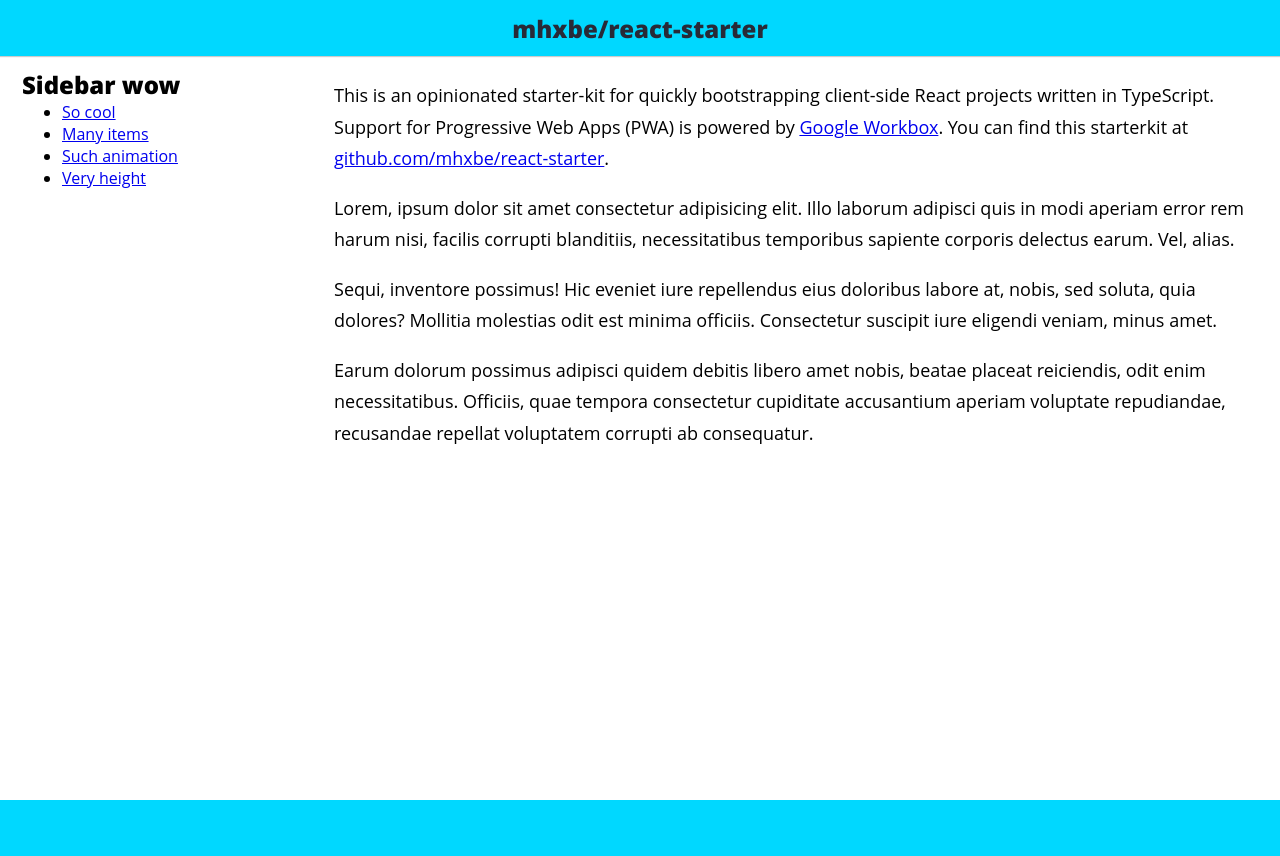
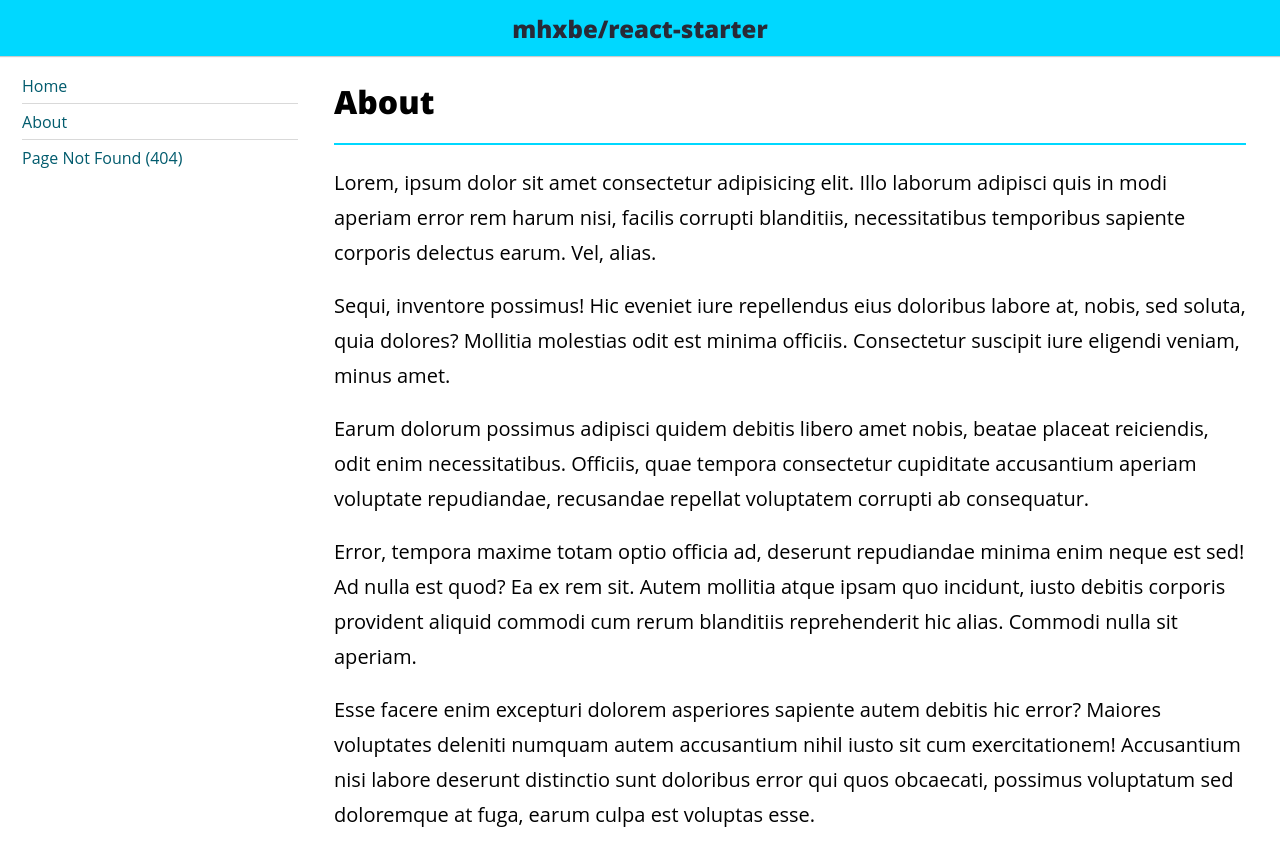
Before and after one commit to mhxbe/react-starter, a React app: page /about in a window 1280 px wide. Before the commit the page ends 800 px from the top, so only its background shows below. Built offline with nearby package versions, Linux system fonts and the light colour scheme; a web font is replaced by a local one.

Commit message:
Implement Routing with react-router-dom + some minor style tweaks

```diff
--- a/src/App.styles.tsx
+++ b/src/App.styles.tsx
@@ -1,6 +1,7 @@
 import * as React from 'react';
 import styled from '@emotion/styled';
 import { css, Global } from '@emotion/core';
+import { Link as ReactRouterLink } from 'react-router-dom';
 import { BREAKPOINT_DESKTOP, HEADER_HEIGHT } from './constants';
 
 export const Main = styled.main`
@@ -16,9 +17,30 @@ export const Main = styled.main`
   }
 `;
 
+export const Title = styled.h1`
+  font-size: 1.25rem;
+  font-weight: bold;
+  border-bottom: 2px solid #00d8ff;
+  padding-bottom: 1rem;
+  margin-bottom: 1rem;
+
+  @media (min-width: 440px) {
+    font-size: 2rem;
+    padding-bottom: 1.25rem;
+    margin-bottom: 1.25rem;
+  }
+`;
+
+export const SubTitle = styled.h2`
+  font-size: 1.5rem;
+  font-weight: bold;
+`;
+
 export const Content = styled.section`
   margin: 0 auto;
-  padding: 12px;
+  padding: 1rem;
+  z-index: 1;
+  width: 100%;
 
   @media (min-width: 440px) {
     padding: 24px;
@@ -31,17 +53,57 @@ export const Content = styled.section`
 
 export const Paragraph = styled.p`
   color: black;
-  font-size: 16px;
   line-height: 1.5;
   margin: 0 0 18px 0;
 
   @media (min-width: 440px) {
-    font-size: 18px;
+    font-size: 1.25rem;
     line-height: 1.75;
   }
 
   &:last-child {
     margin-bottom: 0;
+  }
+`;
+
+const linkStyle = `
+  &:link,
+  &:visited {
+    color: #015b6d;
+  }
+  &:hover {
+    color: #060060;
+  }
+`;
+export const Anchor = styled.a`
+  ${linkStyle}
+`;
+
+export const Link = styled(ReactRouterLink)`
+  ${linkStyle}
+`;
+
+export const List = styled.ul`
+  padding: 0;
+  padding-left: 18px;
+
+  li {
+    line-height: 2.5rem;
+  }
+`;
+
+export const ButtonLink = styled.button`
+  background: transparent;
+  border: 0;
+  color: #015b6d;
+  cursor: pointer;
+  font-size: inherit;
+  margin: 0;
+  padding: 0;
+  text-decoration: underline;
+
+  &:hover {
+    color: #060060;
   }
 `;
 
@@ -68,6 +130,7 @@ const reset = css`
     background-color: #00d8ff; /* iOS topbar background color when black-translucent */
     height: 100%;
     font-family: 'Open Sans', Arial, Helvetica, sans-serif;
+    font-size: 16px;
     -ms-text-size-adjust: 100%;
     -webkit-text-size-adjust: 100%;
   }
--- a/src/App.tsx
+++ b/src/App.tsx
@@ -1,8 +1,12 @@
 import * as React from 'react';
-import { ResetCss, Main, Content, Paragraph } from './App.styles';
+import { Switch, Route, Redirect, RouteComponentProps } from 'react-router-dom';
+import { ResetCss, Main, Content } from './App.styles';
 import Header from './common/Header';
 import Sidebar from './common/Sidebar';
 import useShowSidebar from './hooks/show-sidebar';
+import Home from './pages/Home';
+import About from './pages/About';
+import PageNotFound from './pages/404';
 
 const App: React.FC = () => {
   const {
@@ -27,43 +31,17 @@ const App: React.FC = () => {
           toggleSidebarRef={toggleSidebarRef}
         />
         <Content aria-hidden={!showContent}>
-          <Paragraph>
-            This is an opinionated starter-kit for quickly bootstrapping
-            client-side React projects written in TypeScript. Support for
-            Progressive Web Apps (PWA) is powered by{' '}
-            <a
-              href="https://developers.google.com/web/tools/workbox"
-              title="This is a link to Google's Workbox project.s"
-            >
-              Google Workbox
-            </a>
-            . You can find this starterkit at{' '}
-            <a
-              href="https://github.com/mhxbe/react-starter"
-              title="This is a link to Mike's react starterkit Github page."
-            >
-              github.com/mhxbe/react-starter
-            </a>
-            .
-          </Paragraph>
-          <Paragraph>
-            Lorem, ipsum dolor sit amet consectetur adipisicing elit. Illo
-            laborum adipisci quis in modi aperiam error rem harum nisi, facilis
-            corrupti blanditiis, necessitatibus temporibus sapiente corporis
-            delectus earum. Vel, alias.
-          </Paragraph>
-          <Paragraph>
-            Sequi, inventore possimus! Hic eveniet iure repellendus eius
-            doloribus labore at, nobis, sed soluta, quia dolores? Mollitia
-            molestias odit est minima officiis. Consectetur suscipit iure
-            eligendi veniam, minus amet.
-          </Paragraph>
-          <Paragraph>
-            Earum dolorum possimus adipisci quidem debitis libero amet nobis,
-            beatae placeat reiciendis, odit enim necessitatibus. Officiis, quae
-            tempora consectetur cupiditate accusantium aperiam voluptate
-            repudiandae, recusandae repellat voluptatem corrupti ab consequatur.
-          </Paragraph>
+          <Switch>
+            <Route exact path="/" component={Home} />
+            <Route path="/about" component={About} />
+            <Route
+              path="/404"
+              component={(props: RouteComponentProps) => (
+                <PageNotFound {...props} />
+              )}
+            />
+            <Redirect to="/404" />
+          </Switch>
         </Content>
       </Main>
     </>
--- a/src/common/Header.tsx
+++ b/src/common/Header.tsx
@@ -1,5 +1,9 @@
 import * as React from 'react';
-import { ButtonToggleSidebar, StyledHeader, Title } from './Header.styles';
+import {
+  ButtonToggleSidebar,
+  StyledHeader,
+  HeaderTitle,
+} from './Header.styles';
 
 interface HeaderProps {
   onToggleSidebar: () => void;
@@ -22,7 +26,7 @@ const Header: React.FC<HeaderProps> = ({
       >
         &#9776;
       </ButtonToggleSidebar>
-      <Title>mhxbe/react-starter</Title>
+      <HeaderTitle>mhxbe/react-starter</HeaderTitle>
     </StyledHeader>
   );
 };
--- a/src/common/Sidebar.styles.tsx
+++ b/src/common/Sidebar.styles.tsx
@@ -10,6 +10,7 @@ export const SidebarWrapper = styled.div<SidebarProps>`
   position: fixed;
   visibility: ${({ showSidebar }) => (showSidebar ? 'visible' : 'hidden')};
   width: 100%;
+  z-index: 2;
 
   @media (min-width: ${BREAKPOINT_DESKTOP}px) {
     height: auto;
@@ -54,11 +55,51 @@ export const Overlay = styled.div<SidebarProps>`
   }
 `;
 
+export const SidebarNavigation = styled.ul`
+  list-style-type: none;
+  padding: 0;
+`;
+
+export const SidebarMenuItem = styled.li`
+  align-items: center;
+  border-bottom: 1px solid #d9d9d9;
+  display: flex;
+  height: 48px;
+
+  &:last-child {
+    border-bottom: 0;
+  }
+
+  @media (min-width: ${BREAKPOINT_DESKTOP}px) {
+    height: 36px;
+  }
+
+  a {
+    display: block;
+    line-height: 48px;
+    height: 100%;
+    width: 100%;
+    text-decoration: none;
+
+    &:link,
+    &:visited {
+      color: #015b6d;
+    }
+    &:hover {
+      color: #060060;
+    }
+
+    @media (min-width: ${BREAKPOINT_DESKTOP}px) {
+      line-height: 36px;
+    }
+  }
+`;
+
 export const ButtonClose = styled.button`
   background-color: transparent;
   border: 0;
   cursor: pointer;
-  font-size: 36px;
+  font-size: 2rem;
   height: 48px;
   line-height: 0;
   margin: 0;
--- a/src/common/Sidebar.tsx
+++ b/src/common/Sidebar.tsx
@@ -1,5 +1,14 @@
 import * as React from 'react';
-import { Aside, ButtonClose, Overlay, SidebarWrapper } from './Sidebar.styles';
+import { Link } from 'react-router-dom';
+import { BREAKPOINT_DESKTOP } from '../constants';
+import {
+  Aside,
+  ButtonClose,
+  Overlay,
+  SidebarWrapper,
+  SidebarMenuItem,
+  SidebarNavigation,
+} from './Sidebar.styles';
 
 interface SidebarProps {
   onToggleSidebar: (isOpen: boolean) => void;
@@ -13,8 +22,11 @@ const Sidebar: React.FC<SidebarProps> = ({
   toggleSidebarRef,
 }) => {
   function hideSidebar(): void {
-    toggleSidebarRef.current?.focus();
-    return onToggleSidebar(false);
+    // Only hide sidebar when its toggleable (on desktop, sidebar is always shown)
+    if (document.body.clientWidth < BREAKPOINT_DESKTOP) {
+      toggleSidebarRef.current?.focus();
+      return onToggleSidebar(false);
+    }
   }
 
   return (
@@ -25,21 +37,23 @@ const Sidebar: React.FC<SidebarProps> = ({
       showSidebar={showSidebar}
     >
       <Aside role="navigation" showSidebar={showSidebar}>
-        <h2>Sidebar wow</h2>
-        <ul role="menubar">
-          <li>
-            <a href="#">So cool</a>
-          </li>
-          <li>
-            <a href="#">Many items</a>
-          </li>
-          <li>
-            <a href="#">Such animation</a>
-          </li>
-          <li>
-            <a href="#">Very height</a>
-          </li>
-        </ul>
+        <SidebarNavigation role="menubar">
+          <SidebarMenuItem>
+            <Link to="/" onClick={hideSidebar}>
+              Home
+            </Link>
+          </SidebarMenuItem>
+          <SidebarMenuItem>
+            <Link to="/about" onClick={hideSidebar}>
+              About
+            </Link>
+          </SidebarMenuItem>
+          <SidebarMenuItem>
+            <Link to="/foo" onClick={hideSidebar}>
+              Page Not Found (404)
+            </Link>
+          </SidebarMenuItem>
+        </SidebarNavigation>
         <ButtonClose aria-label="Close" onClick={hideSidebar}>
           &times;
         </ButtonClose>
--- a/src/index.tsx
+++ b/src/index.tsx
@@ -1,9 +1,15 @@
 import * as React from 'react';
 import * as ReactDOM from 'react-dom';
 import { Workbox } from 'workbox-window';
+import { BrowserRouter } from 'react-router-dom';
 import App from './App';
 
-ReactDOM.render(<App />, document.querySelector('#root'));
+ReactDOM.render(
+  <BrowserRouter basename="/">
+    <App />
+  </BrowserRouter>,
+  document.querySelector('#root')
+);
 
 if (module.hot) {
   module.hot.accept();
--- /dev/null
+++ b/src/pages/404/index.tsx
@@ -0,0 +1,26 @@
+import * as React from 'react';
+import { RouteComponentProps } from 'react-router-dom';
+import { Paragraph, Title, ButtonLink, Link, List } from '../../App.styles';
+
+const PageNotFound: React.FC<RouteComponentProps> = (props) => {
+  const { history } = props;
+  return (
+    <>
+      <Title>Page Not Found</Title>
+      <Paragraph>{`We couldn't find what you were looking for.`}</Paragraph>
+      <List>
+        <li>
+          navigate to <Link to="/">homepage</Link>
+        </li>
+        <li>
+          go back to{' '}
+          <ButtonLink type="button" onClick={history.goBack}>
+            previous page
+          </ButtonLink>
+        </li>
+      </List>
+    </>
+  );
+};
+
+export default PageNotFound;
--- /dev/null
+++ b/src/pages/About/index.tsx
@@ -0,0 +1,43 @@
+import * as React from 'react';
+import { Paragraph, Title } from '../../App.styles';
+
+const Home: React.FC = () => {
+  return (
+    <>
+      <Title>About</Title>
+      <Paragraph>
+        Lorem, ipsum dolor sit amet consectetur adipisicing elit. Illo laborum
+        adipisci quis in modi aperiam error rem harum nisi, facilis corrupti
+        blanditiis, necessitatibus temporibus sapiente corporis delectus earum.
+        Vel, alias.
+      </Paragraph>
+      <Paragraph>
+        Sequi, inventore possimus! Hic eveniet iure repellendus eius doloribus
+        labore at, nobis, sed soluta, quia dolores? Mollitia molestias odit est
+        minima officiis. Consectetur suscipit iure eligendi veniam, minus amet.
+      </Paragraph>
+      <Paragraph>
+        Earum dolorum possimus adipisci quidem debitis libero amet nobis, beatae
+        placeat reiciendis, odit enim necessitatibus. Officiis, quae tempora
+        consectetur cupiditate accusantium aperiam voluptate repudiandae,
+        recusandae repellat voluptatem corrupti ab consequatur.
+      </Paragraph>
+      <Paragraph>
+        Error, tempora maxime totam optio officia ad, deserunt repudiandae
+        minima enim neque est sed! Ad nulla est quod? Ea ex rem sit. Autem
+        mollitia atque ipsam quo incidunt, iusto debitis corporis provident
+        aliquid commodi cum rerum blanditiis reprehenderit hic alias. Commodi
+        nulla sit aperiam.
+      </Paragraph>
+      <Paragraph>
+        Esse facere enim excepturi dolorem asperiores sapiente autem debitis hic
+        error? Maiores voluptates deleniti numquam autem accusantium nihil iusto
+        sit cum exercitationem! Accusantium nisi labore deserunt distinctio sunt
+        doloribus error qui quos obcaecati, possimus voluptatum sed doloremque
+        at fuga, earum culpa est voluptas esse.
+      </Paragraph>
+    </>
+  );
+};
+
+export default Home;
--- /dev/null
+++ b/src/pages/Home/index.tsx
@@ -0,0 +1,31 @@
+import * as React from 'react';
+import { Paragraph, Title, Anchor } from '../../App.styles';
+
+const Home: React.FC = () => {
+  return (
+    <>
+      <Title>React Starterkit Template</Title>
+      <Paragraph>
+        This is an opinionated starter-kit for quickly bootstrapping client-side
+        React projects written in TypeScript. Support for Progressive Web Apps
+        (PWA) is powered by{' '}
+        <Anchor
+          href="https://developers.google.com/web/tools/workbox"
+          title="This is a link to Google's Workbox project.s"
+        >
+          Google Workbox
+        </Anchor>
+        . You can find this starterkit at{' '}
+        <Anchor
+          href="https://github.com/mhxbe/react-starter"
+          title="This is a link to Mike's react starterkit Github page."
+        >
+          github.com/mhxbe/react-starter
+        </Anchor>
+        .
+      </Paragraph>
+    </>
+  );
+};
+
+export default Home;
```
Also changed, not shown: src/common/Header.styles.tsx (+4 -4 lines).
